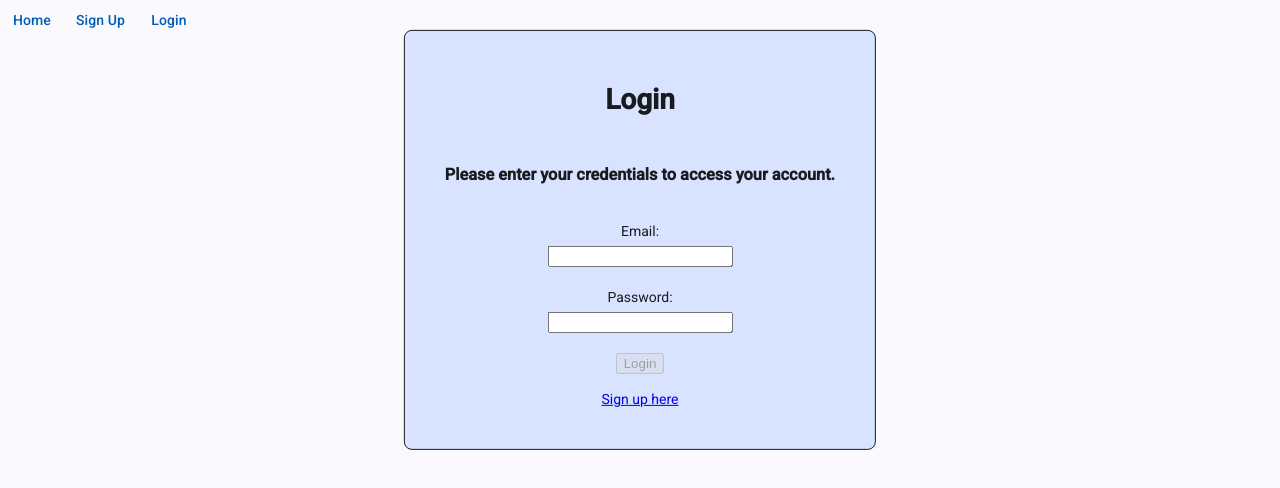
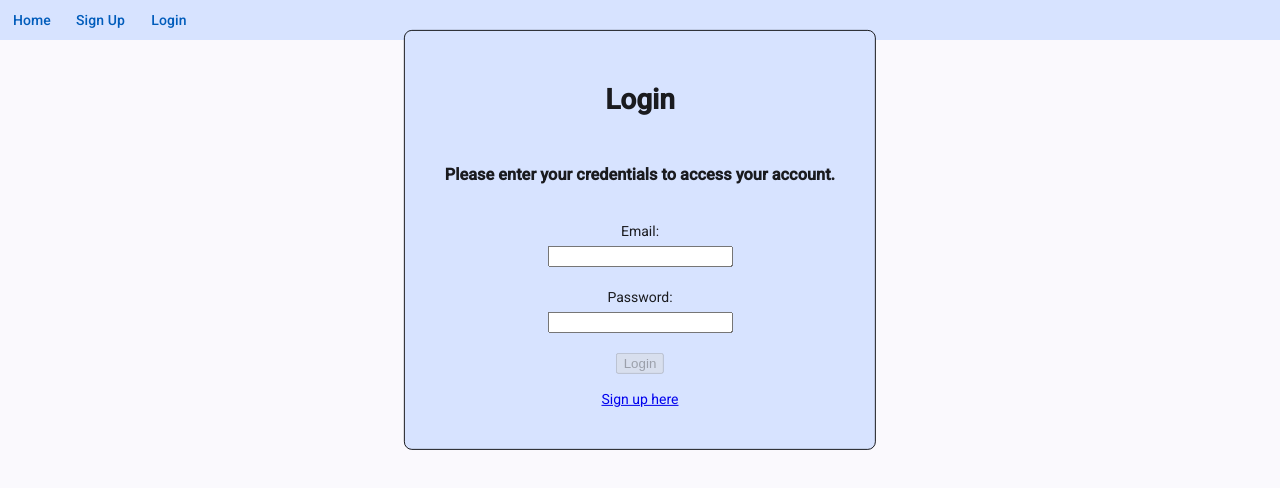
Before and after one commit to JCruz6725/TaskManager_Web_FrontEnd, an Angular app: page /login in a window 1280 px wide. Shown: the top 488 px of the page. Built offline with nearby package versions, Linux system fonts and the light colour scheme.

Commit message:
added color to nav-bar

```diff
--- a/src/styles.css
+++ b/src/styles.css
@@ -10,8 +10,8 @@ body {
 }
 
 .nav-bar{
-    /* background: var(--mat-sys-primary-container); */
-    background-color: var(--mat-sys-surface);
+    background: var(--mat-sys-primary-container);
+    /* background-color: var(--mat-sys-surface); */
 
 }
 
```
